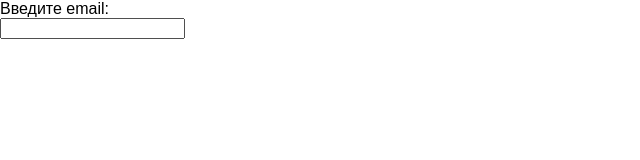
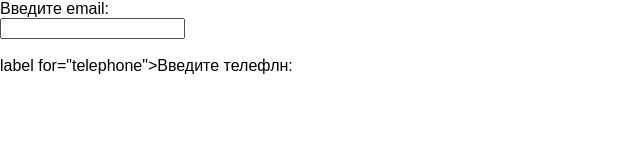
Before and after one commit to NastiGileva/2rep, a plain HTML site: page Stock.html in a window 1280 px wide. Shown: the whole page, without its empty margins (0-640 px from the left). Drawn offline with Linux system fonts and the light colour scheme; files that its build step writes are made by us from their sources.

```diff
--- a/Stock.html
+++ b/Stock.html
@@ -12,6 +12,7 @@
         <form action="UserServlet" method="post">
     <label for="email">Введите email:</label><br>
     <input type="email" id="email" name="email" required><br><br>
+    label for="telephone">Введите телефлн:</label><br>
 
 </form>
     </header>
```
